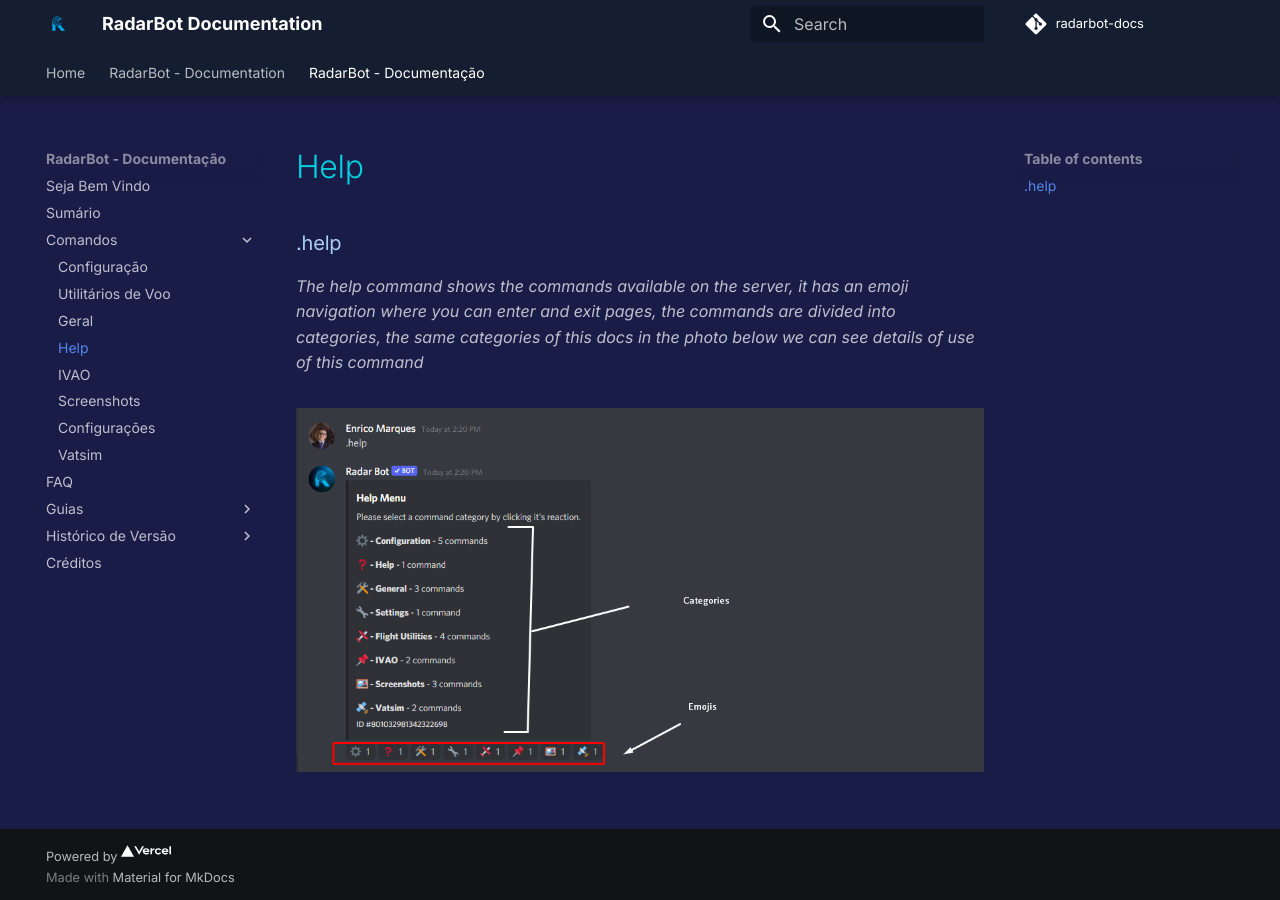
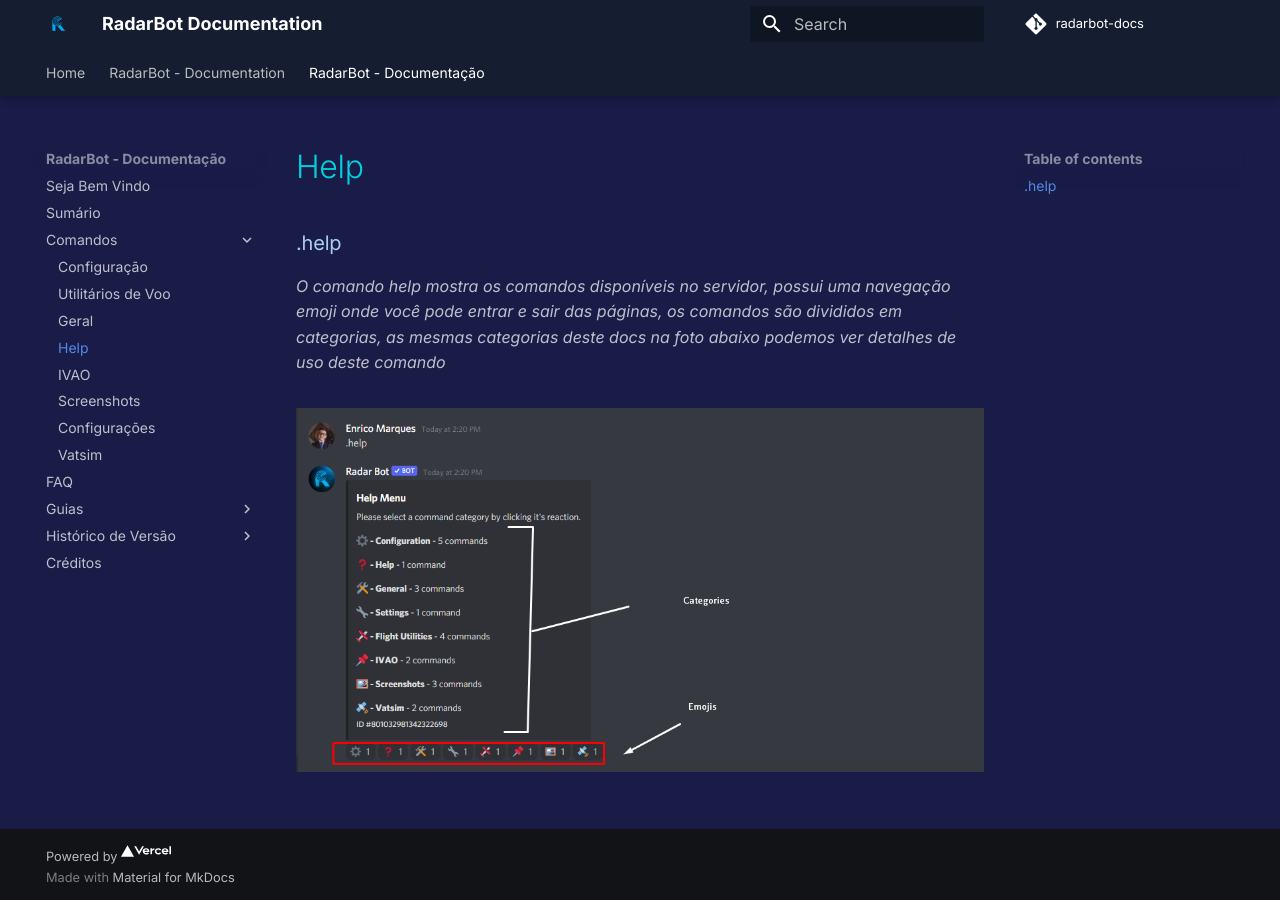
Before and after one commit to radarbot-team/radarbot-docs, an MkDocs documentation site: the page built from docs/radarbot-pt/commands/Help.md, in a window 1280 px wide. Built offline with MkDocs 1.6.1 and Material for MkDocs 9.7.7, drawn with Linux system fonts in a browser that asks for light colours; comment, search, counter and statistics services are not loaded.

Commit message:
Update Help.md

```diff
--- a/docs/radarbot-pt/commands/Help.md
+++ b/docs/radarbot-pt/commands/Help.md
@@ -1,7 +1,7 @@
 # Help
 ### .help
 
-*The help command shows the commands available on the server, it has an emoji navigation where you can enter and exit pages, the commands are divided into categories, the same categories of this docs in the photo below we can see details of use of this command*
+*O comando help mostra os comandos disponíveis no servidor, possui uma navegação emoji onde você pode entrar e sair das páginas, os comandos são divididos em categorias, as mesmas categorias deste docs na foto abaixo podemos ver detalhes de uso deste comando*
 <figure markdown>
 ![Help](../../assets/images/help.png)
 </figure>
```
